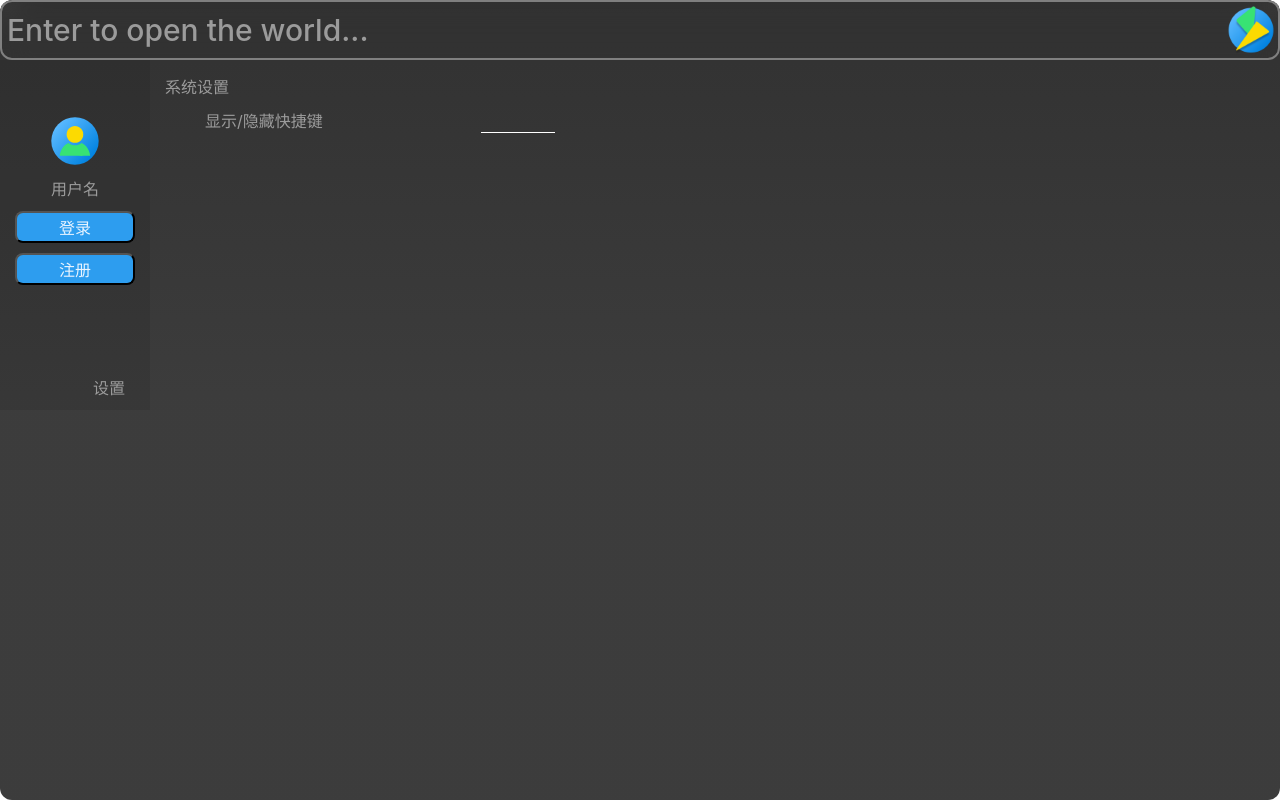
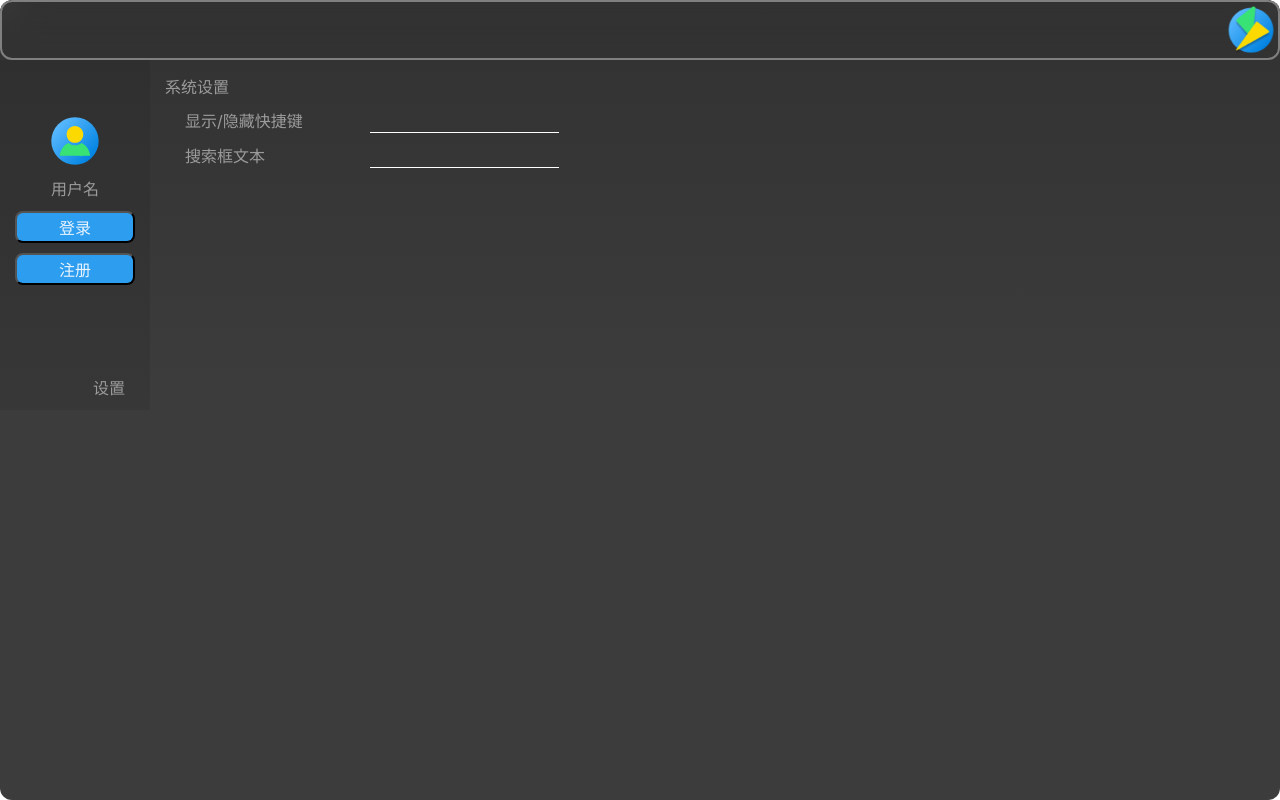
Before and after one commit to DWHengr/flash, a React (Vite) app: page /personal/setting in a window 1280 px wide. Built offline with nearby package versions, Linux system fonts and the light colour scheme.

Commit message:
feat: add search text setting

```diff
--- a/src/App.jsx
+++ b/src/App.jsx
@@ -23,6 +23,7 @@ function App() {
   const [isPersonalSetting, setIsPersonalSetting] = useState(false);
 
   const optionData = useSelector((state) => state.optionData);
+  const settingData = useSelector((state) => state.settingData);
   const dispatch = useDispatch();
   const h = useHistory();
 
@@ -185,7 +186,7 @@ function App() {
             seekInput.current.focus();
           }}
         >
-          {!content && "Enter to open the world..."}
+          {!content && settingData.search_text}
         </div>
         <img
           data-tauri-drag-region
--- a/src/pages/PersonalSetting/Setting/index.css
+++ b/src/pages/PersonalSetting/Setting/index.css
@@ -7,25 +7,32 @@
   display: flex;
   width: 100%;
   margin-top: 10px;
+  height: 25px;
 }
 
 .setting-option-key {
-  margin-left: 40px;
+  margin-left: 20px;
 }
 
 .setting-option-value {
   margin-right: 30px;
+  width: 185px;
 }
 .shortcut-input-box {
   margin-left: auto;
 }
+
 .shortcut-input-box input {
   outline: none;
   border: none;
-  width: 70px;
+  width: 100%;
   margin-bottom: 20px;
   color: rgb(155, 155, 155);
   font-size: 16px;
   border-bottom: 1px solid #fff;
   background-color: transparent;
 }
+
+.shortcut-input-box input:hover,input:focus {
+  border-bottom: 1px solid rgb(155, 155, 155);
+}
--- a/src/pages/PersonalSetting/Setting/index.jsx
+++ b/src/pages/PersonalSetting/Setting/index.jsx
@@ -1,11 +1,16 @@
 import "./index.css";
 import { useState } from "react";
+import { useSelector, useDispatch } from "react-redux";
+import { setSearchTxt } from "../../../store/setting/action";
 export default function Setting() {
-  const [shortcut, setShortcut] = useState("");
+  const settingData = useSelector((state) => state.settingData);
+  const [shortcut, setShortcut] = useState(settingData.shortcut);
+  const [searchText, setSearchText] = useState(settingData.search_text);
+  const dispatch = useDispatch();
 
   const onKeyDown = (event) => {
     let shortcut = event.key;
-    console.log(event.code)
+    console.log(event.code);
     if (event.ctrlKey && event.altKey) {
       if (shortcut == "Control" || shortcut == "Alt") shortcut = "Alt+Ctrl+";
       else shortcut = `Alt+Ctrl+${shortcut}`;
@@ -26,7 +31,6 @@ export default function Setting() {
     }
   };
 
-
   return (
     <div className="setting-box">
       系统设置
@@ -41,6 +45,18 @@ export default function Setting() {
           />
         </div>
       </div>
+      <div className="setting-option">
+        <div className="setting-option-key">搜索框文本</div>
+        <div className="setting-option-value shortcut-input-box">
+          <input
+            onChange={(e) => {
+              setSearchText(e.target.value);
+              dispatch(setSearchTxt(e.target.value));
+            }}
+            value={searchText}
+          />
+        </div>
+      </div>
     </div>
   );
 }
--- a/src/store/setting/action.js
+++ b/src/store/setting/action.js
@@ -4,5 +4,13 @@ export const initSettingData = (setting) => {
   return {
     type: type.Init_Setting,
     shortcut: setting?.shortcut,
+    search_text: setting?.search_text,
   };
 };
+
+export const setSearchTxt = (txt) => {
+  return {
+    type: type.Set_Search_Txt,
+    search_text: txt,
+  };
+};
--- a/src/store/setting/reducer.js
+++ b/src/store/setting/reducer.js
@@ -3,10 +3,11 @@ import { register, unregisterAll } from "@tauri-apps/api/globalShortcut";
 import { appWindow } from "@tauri-apps/api/window";
 let defaultState = {
   shortcut: "",
+  search_text: "",
 };
 
-const registerShortCut = async (shortcut) => {
-  await register(shortcut, async () => {
+const registerShortCut = (shortcut) => {
+  register(shortcut, async () => {
     let isVisible = await appWindow.isVisible();
     if (isVisible) {
       appWindow.hide();
@@ -17,12 +18,14 @@ const registerShortCut = async (shortcut) => {
   });
 };
 
-export const settingData = async (state = defaultState, action) => {
+export const settingData = (state = defaultState, action) => {
   switch (action.type) {
     case type.Init_Setting:
-      await unregisterAll();
-      await registerShortCut(action.shortcut);
+      unregisterAll();
+      registerShortCut(action.shortcut);
       return { ...state, ...action };
+    case type.Set_Search_Txt:
+      return { ...state, ...{ search_text: action.search_text } };
     default:
       return state;
   }
--- a/src/store/setting/type.js
+++ b/src/store/setting/type.js
@@ -1,2 +1,4 @@
 // 初始化系统设置
 export const Init_Setting = "init_setting";
+// 设置搜索框文本内容
+export const Set_Search_Txt = "set_search_txt";
```
Also changed, not shown: 1 other file (tests, documents, lock files or other folders).
